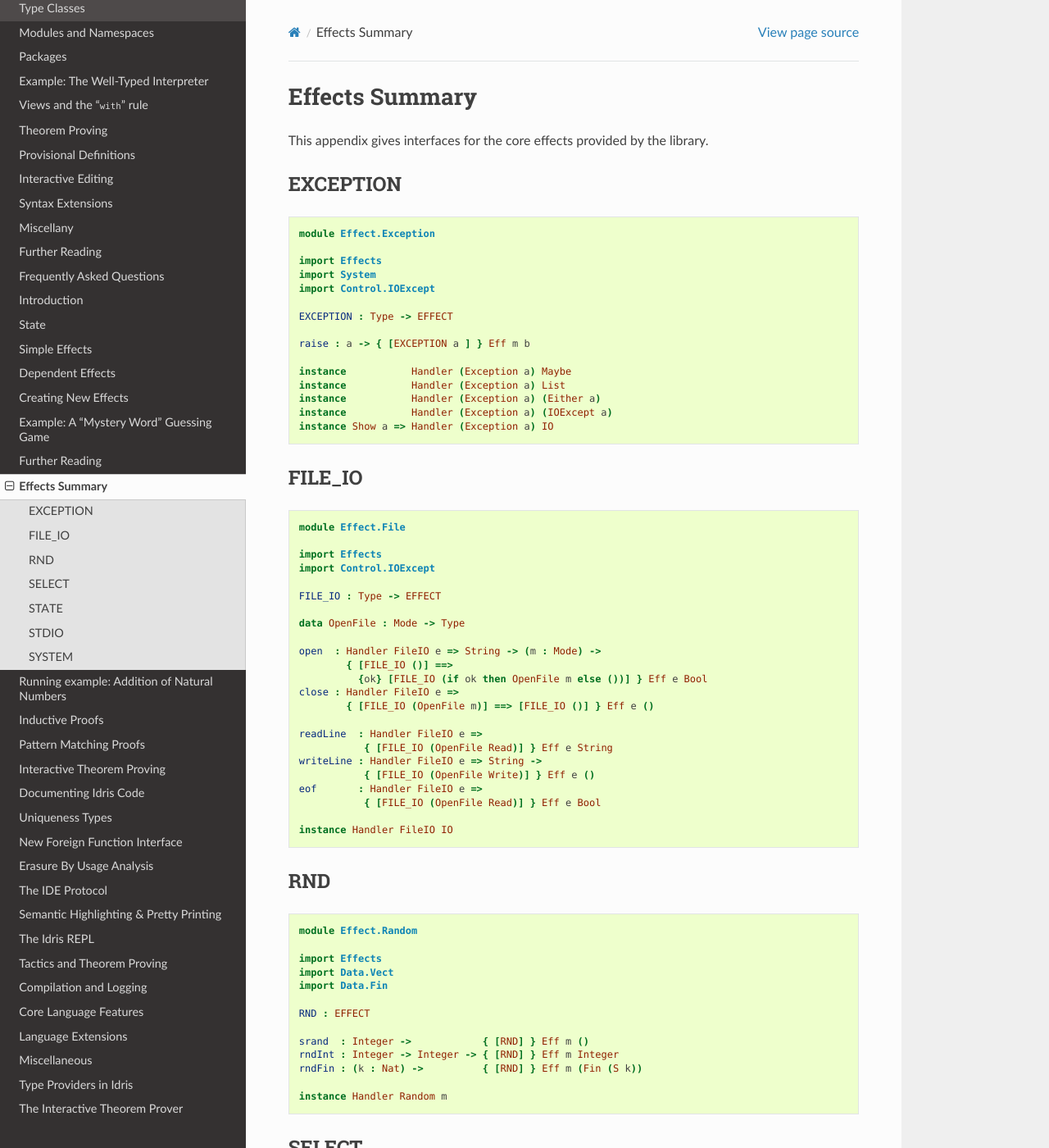
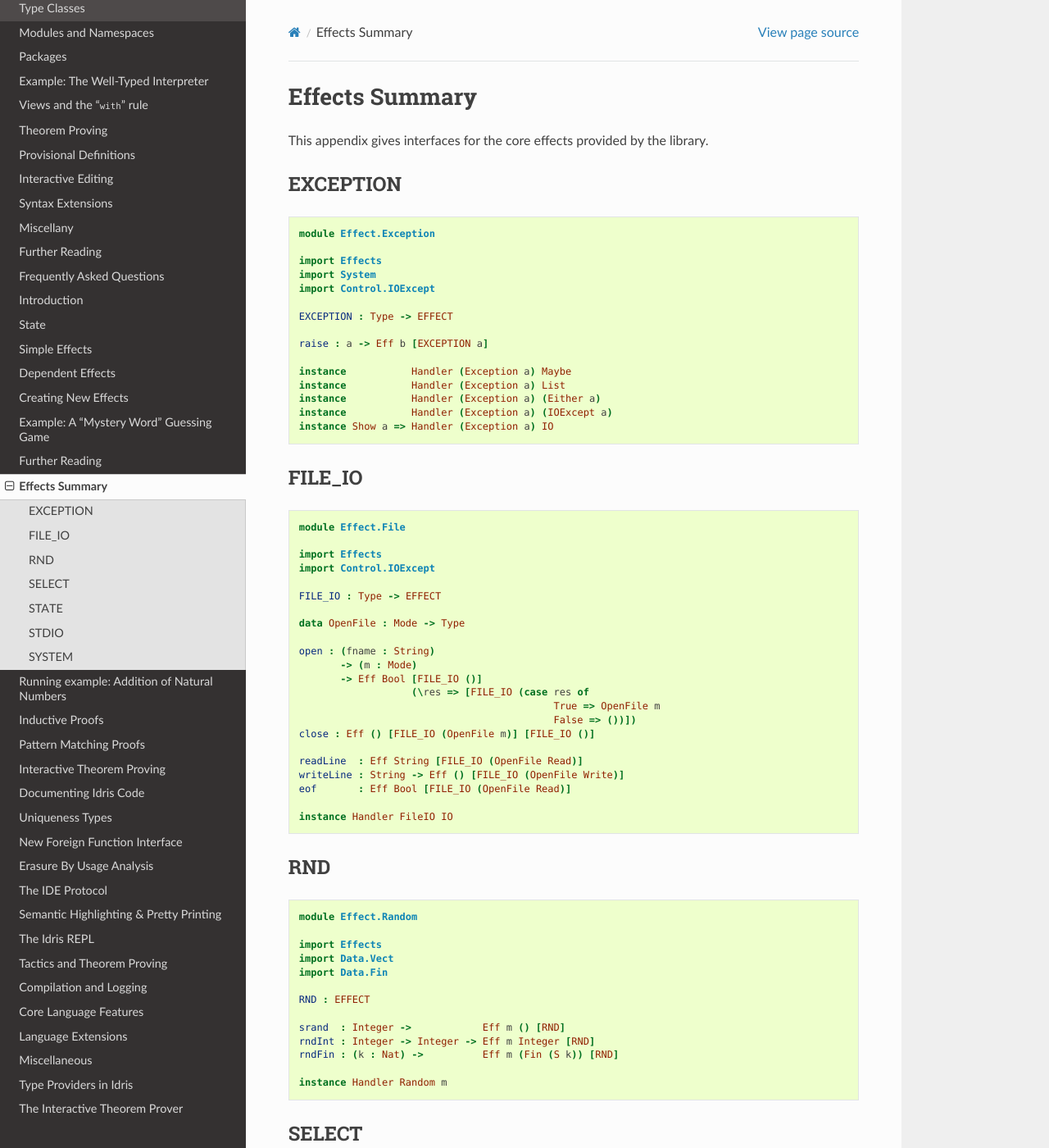
Before and after one commit to idris-lang/Idris-dev, a Sphinx documentation site: the page built from docs/effects/summary.rst, in a window 1280 px wide and 1400 px high. Shown: the whole window at 82% size. Built offline with Sphinx 7.4.7 and the Read the Docs theme 2.0.0, drawn with Linux system fonts in a browser that asks for light colours; formulas are drawn with MathJax 3; some of the changed text lies outside the part shown.

Commit message:
Bring effects summary up to date

```diff
--- a/docs/effects/summary.rst
+++ b/docs/effects/summary.rst
@@ -20,7 +20,7 @@ EXCEPTION
 
     EXCEPTION : Type -> EFFECT
 
-    raise : a -> { [EXCEPTION a ] } Eff m b
+    raise : a -> Eff b [EXCEPTION a]
 
     instance           Handler (Exception a) Maybe
     instance           Handler (Exception a) List
@@ -42,18 +42,17 @@ FILE\_IO
 
     data OpenFile : Mode -> Type
 
-    open  : Handler FileIO e => String -> (m : Mode) ->
-            { [FILE_IO ()] ==>
-              {ok} [FILE_IO (if ok then OpenFile m else ())] } Eff e Bool
-    close : Handler FileIO e =>
-            { [FILE_IO (OpenFile m)] ==> [FILE_IO ()] } Eff e ()
+    open : (fname : String)
+           -> (m : Mode)
+           -> Eff Bool [FILE_IO ()]
+                       (\res => [FILE_IO (case res of
+                                               True => OpenFile m
+                                               False => ())])
+    close : Eff () [FILE_IO (OpenFile m)] [FILE_IO ()]
 
-    readLine  : Handler FileIO e =>
-               { [FILE_IO (OpenFile Read)] } Eff e String
-    writeLine : Handler FileIO e => String ->
-               { [FILE_IO (OpenFile Write)] } Eff e ()
-    eof       : Handler FileIO e =>
-               { [FILE_IO (OpenFile Read)] } Eff e Bool
+    readLine  : Eff String [FILE_IO (OpenFile Read)]
+    writeLine : String -> Eff () [FILE_IO (OpenFile Write)]
+    eof       : Eff Bool [FILE_IO (OpenFile Read)]
 
     instance Handler FileIO IO
 
@@ -70,9 +69,9 @@ RND
 
     RND : EFFECT
 
-    srand  : Integer ->            { [RND] } Eff m ()
-    rndInt : Integer -> Integer -> { [RND] } Eff m Integer
-    rndFin : (k : Nat) ->          { [RND] } Eff m (Fin (S k))
+    srand  : Integer ->            Eff m () [RND]
+    rndInt : Integer -> Integer -> Eff m Integer [RND]
+    rndFin : (k : Nat) ->          Eff m (Fin (S k)) [RND]
 
     instance Handler Random m
 
@@ -87,7 +86,7 @@ SELECT
 
     SELECT : EFFECT
 
-    select : List a -> { [SELECT] } Eff m a
+    select : List a -> Eff m a [SELECT]
 
     instance Handler Selection Maybe
     instance Handler Selection List
@@ -103,10 +102,10 @@ STATE
 
     STATE : Type -> EFFECT
 
-    get    :             { [STATE x] } Eff m x
-    put    : x ->        { [STATE x] } Eff m ()
-    putM   : y ->        { [STATE x] ==> [STATE y] } Eff m ()
-    update : (x -> x) -> { [STATE x] } Eff m ()
+    get    :             Eff m x [STATE x]
+    put    : x ->        Eff m () [STATE x]
+    putM   : y ->        Eff m () [STATE x] [STATE y]
+    update : (x -> x) -> Eff m () [STATE x]
 
     instance Handler State m
 
@@ -122,12 +121,12 @@ STDIO
 
     STDIO : EFFECT
 
-    putChar  : Handler StdIO m => Char ->   { [STDIO] } Eff m ()
-    putStr   : Handler StdIO m => String -> { [STDIO] } Eff m ()
-    putStrLn : Handler StdIO m => String -> { [STDIO] } Eff m ()
+    putChar  : Handler StdIO m => Char ->   Eff m () [STDIO]
+    putStr   : Handler StdIO m => String -> Eff m () [STDIO]
+    putStrLn : Handler StdIO m => String -> Eff m () [STDIO]
 
-    getStr   : Handler StdIO m =>           { [STDIO] } Eff m String
-    getChar  : Handler StdIO m =>           { [STDIO] } Eff m Char
+    getStr   : Handler StdIO m =>           Eff m String [STDIO]
+    getChar  : Handler StdIO m =>           Eff m Char [STDIO]
 
     instance Handler StdIO IO
     instance Handler StdIO (IOExcept a)
@@ -145,9 +144,9 @@ SYSTEM
 
     SYSTEM : EFFECT
 
-    getArgs : Handler System e =>           { [SYSTEM] } Eff e (List String)
-    time    : Handler System e =>           { [SYSTEM] } Eff e Int
-    getEnv  : Handler System e => String -> { [SYSTEM] } Eff e (Maybe String)
+    getArgs : Handler System e =>           Eff e (List String) [SYSTEM]
+    time    : Handler System e =>           Eff e Int [SYSTEM]
+    getEnv  : Handler System e => String -> Eff e (Maybe String) [SYSTEM]
 
     instance Handler System IO
     instance Handler System (IOExcept a)
```
